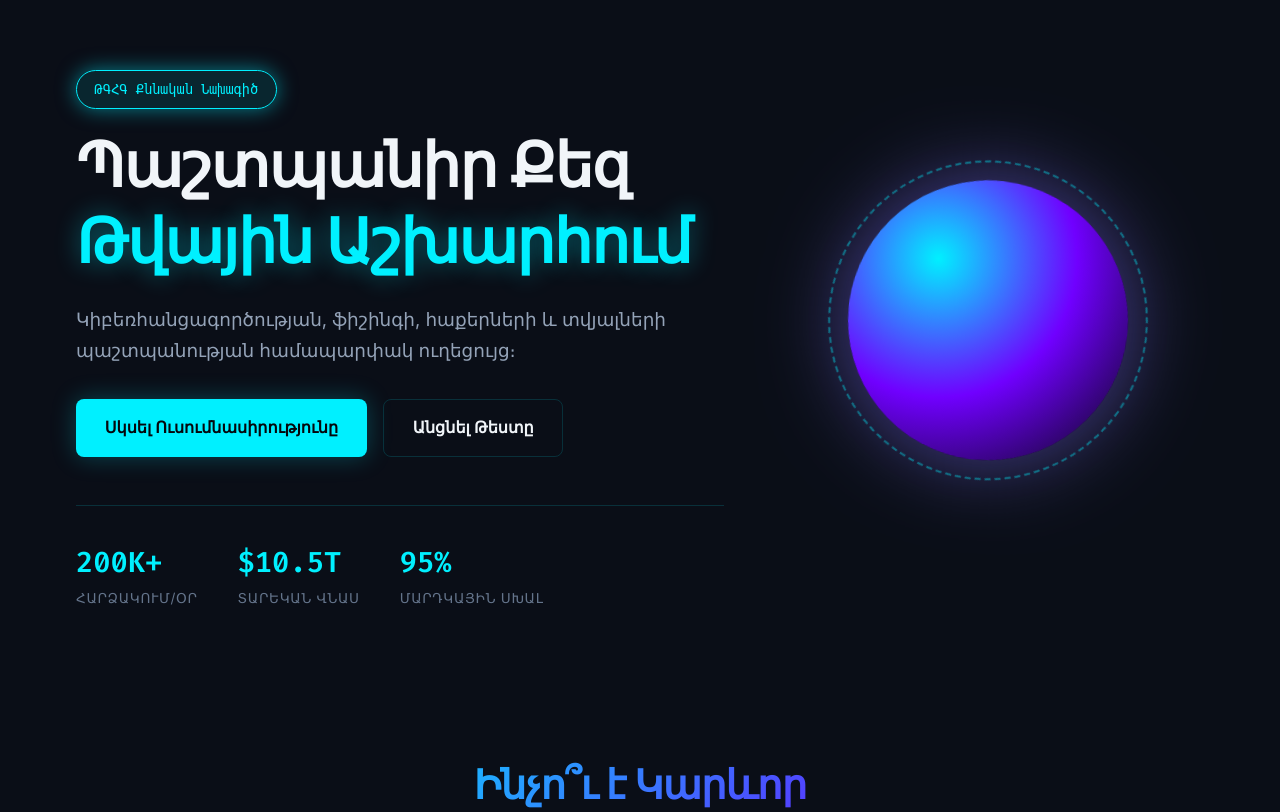
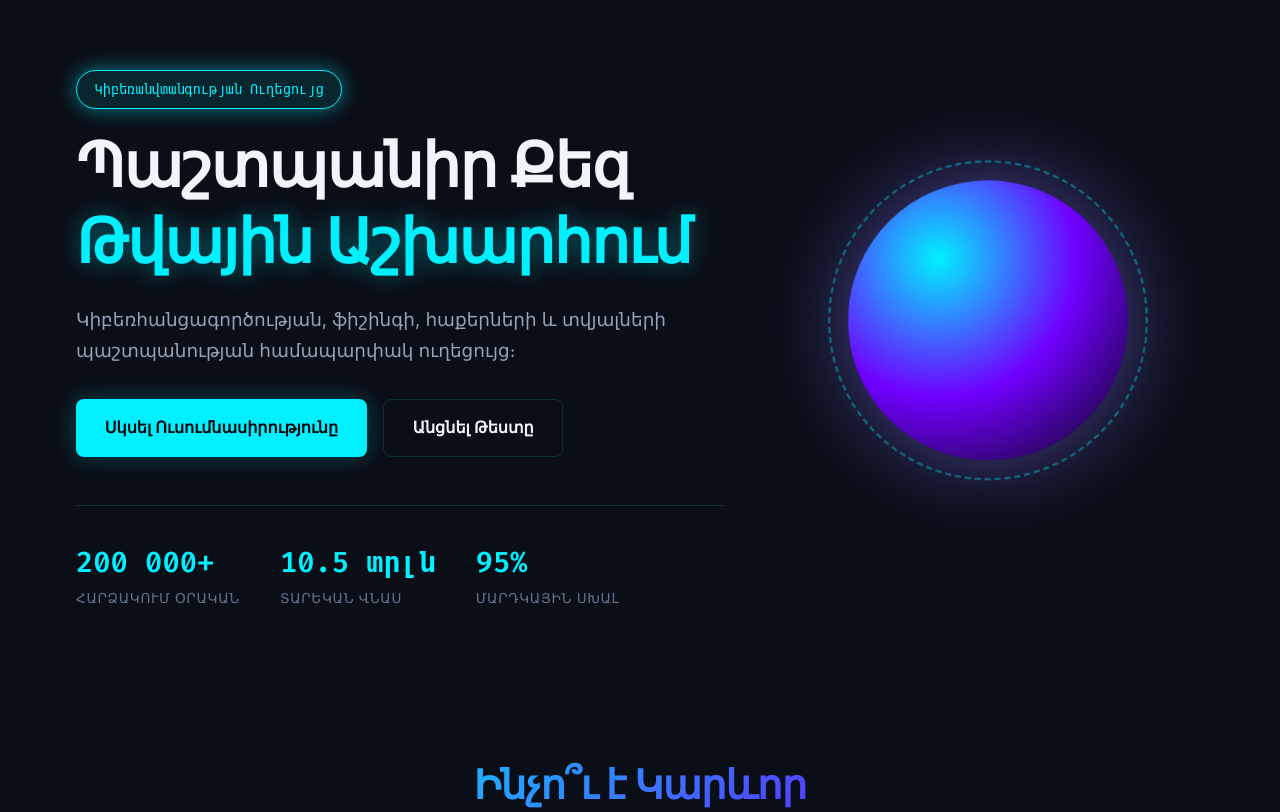
Before and after one commit to 01narek10/Cyberattacks, a Flask app: page / in a window 1280 px wide. Shown: the part 80-892 px from the top of the page. Run offline with Flask 3, Linux system fonts and the light colour scheme; some libraries are stand-ins or nearby versions.

Commit message:
Update index.html

```diff
--- a/templates/index.html
+++ b/templates/index.html
@@ -3,7 +3,7 @@
 {% block content %}
 <section class="hero">
     <div class="hero-content">
-        <span class="badge">ԹԳՀԳ Քննական Նախագիծ</span>
+        <span class="badge">Կիբեռանվտանգության Ուղեցույց</span>
         <h1>Պաշտպանիր Քեզ <span>Թվային Աշխարհում</span></h1>
         <p>Կիբեռհանցագործության, ֆիշինգի, հաքերների և տվյալների պաշտպանության համապարփակ ուղեցույց։</p>
         <div class="hero-buttons">
@@ -11,9 +11,9 @@
             <a href="{{ url_for('quiz') }}" class="btn btn-outline">Անցնել Թեստը</a>
         </div>
         <div class="hero-stats">
-            <div class="stat"><strong>200K+</strong><span>Հարձակում/օր</span></div>
-            <div class="stat"><strong>$10.5T</strong><span>Տարեկան վնաս</span></div>
-            <div class="stat"><strong>95%</strong><span>Մարդկային սխալ</span></div>
+            <div class="stat"><strong>200 000+</strong><span>Հարձակում Օրական</span></div>
+            <div class="stat"><strong>10.5 տրլն</strong><span>Տարեկան Վնաս</span></div>
+            <div class="stat"><strong>95%</strong><span>Մարդկային Սխալ</span></div>
         </div>
     </div>
     <div class="hero-visual">
@@ -51,7 +51,7 @@
     </div>
     <div class="grid grid-2">
         <figure class="media-card">
-            <img src="https://images.unsplash.com/photo-1526374965328-7f61d4dc18c5?auto=format&fit=crop&w=900&q=80" alt="Hacker" loading="lazy">
+            <img src="https://images.unsplash.com/photo-1526374965328-7f61d4dc18c5?auto=format&fit=crop&w=900&q=80" alt="Հաքեր" loading="lazy">
             <figcaption>Կիբեռհանցագործության մութ կողմը</figcaption>
         </figure>
         <div class="content-block">
```
